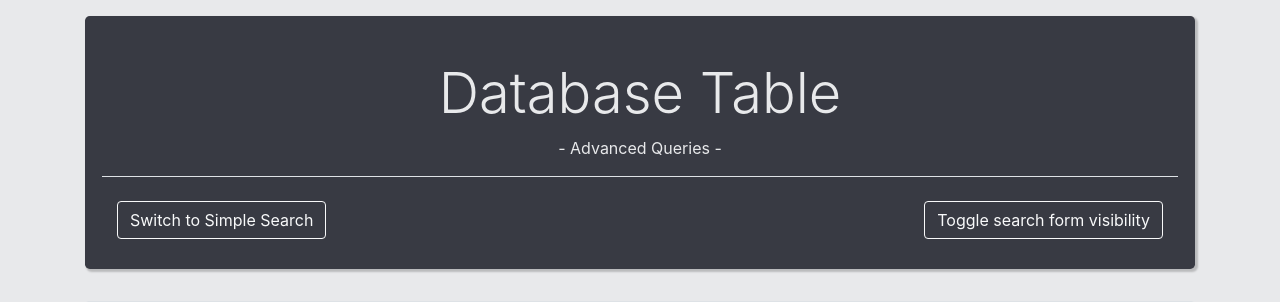
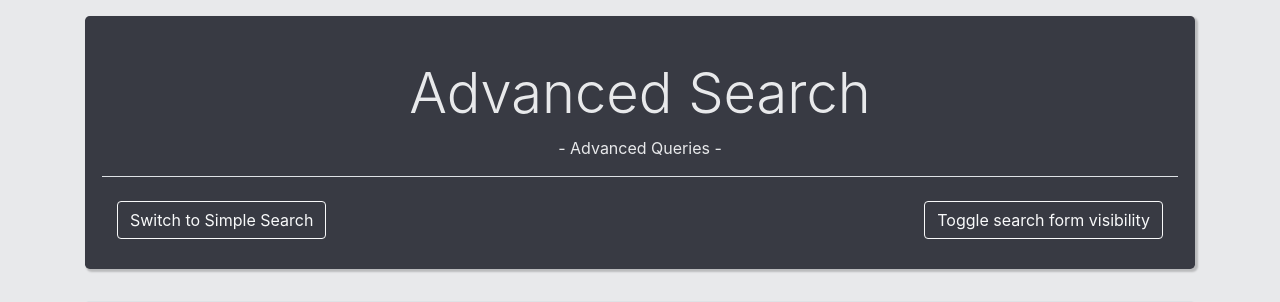
Before and after one commit to TAHPaul/DttG_db, a Django app: page /entries-table-adv/ in a window 1280 px wide. Shown: the part 64-366 px from the top of the page. Run offline with Django 4.2, Linux system fonts and the light colour scheme; data that the repository does not hold is empty; some libraries are stand-ins or nearby versions.

Commit message:
chore: rename tabular data UI labels to search

```diff
--- a/data/templates/data/base.html
+++ b/data/templates/data/base.html
@@ -42,7 +42,7 @@
 				    Database
 				  </button>
 				  <div class="dropdown-menu dropdown-menu-right" aria-labelledby="dropdownMenuButton">
-				    <a class="dropdown-item" href="{% url 'data-table-simple' %}">Tabular data</a>
+				    <a class="dropdown-item" href="{% url 'data-table-simple' %}">Search</a>
 				    <a class="dropdown-item" href="{% url 'data-overview' %}">Data entries</a>
 				    <a class="dropdown-item" href="{% url 'artists-overview' %}">Artists</a>
 				    <a class="dropdown-item" href="{% url 'city-of-execution-overview' %}">Places of execution</a>
--- a/data/templates/data/table_advanced_query.html
+++ b/data/templates/data/table_advanced_query.html
@@ -4,14 +4,14 @@
 
 <!-- Title of the page -->
 {% block title%}
-Tabular data
+Advanced Search
 {% endblock title%}
 
 {% block content%}
 
 <!-- Header at the top -->
 <div class="jumbotron text-center">
-	<h1 class="display-4" style="color: #e8e9eb">Database Table</h1>
+	<h1 class="display-4" style="color: #e8e9eb">Advanced Search</h1>
 	<p style="color: #e8e9eb">- Advanced Queries -</p>
 	<div class="row border-bottom text-center" style="border-color: #e8e9eb"></div>
 <!-- Buttons that toggle visibility of the search function, and allow to switch to alternative search mode -->
--- a/data/templates/data/table_simple_query.html
+++ b/data/templates/data/table_simple_query.html
@@ -4,14 +4,14 @@
 
 <!-- Title of the page -->
 {% block title%}
-Tabular data
+Simple Search
 {% endblock title%}
 
 {% block content%}
 
 <!-- Header at the top -->
 <div class="jumbotron text-center">
-	<h1 class="display-4" style="color: #e8e9eb">Database Table</h1>
+	<h1 class="display-4" style="color: #e8e9eb">Simple Search</h1>
 	<p style="color: #e8e9eb">- Simple Queries -</p>
 	<div class="row border-bottom text-center" style="border-color: #e8e9eb"></div>
 
```
